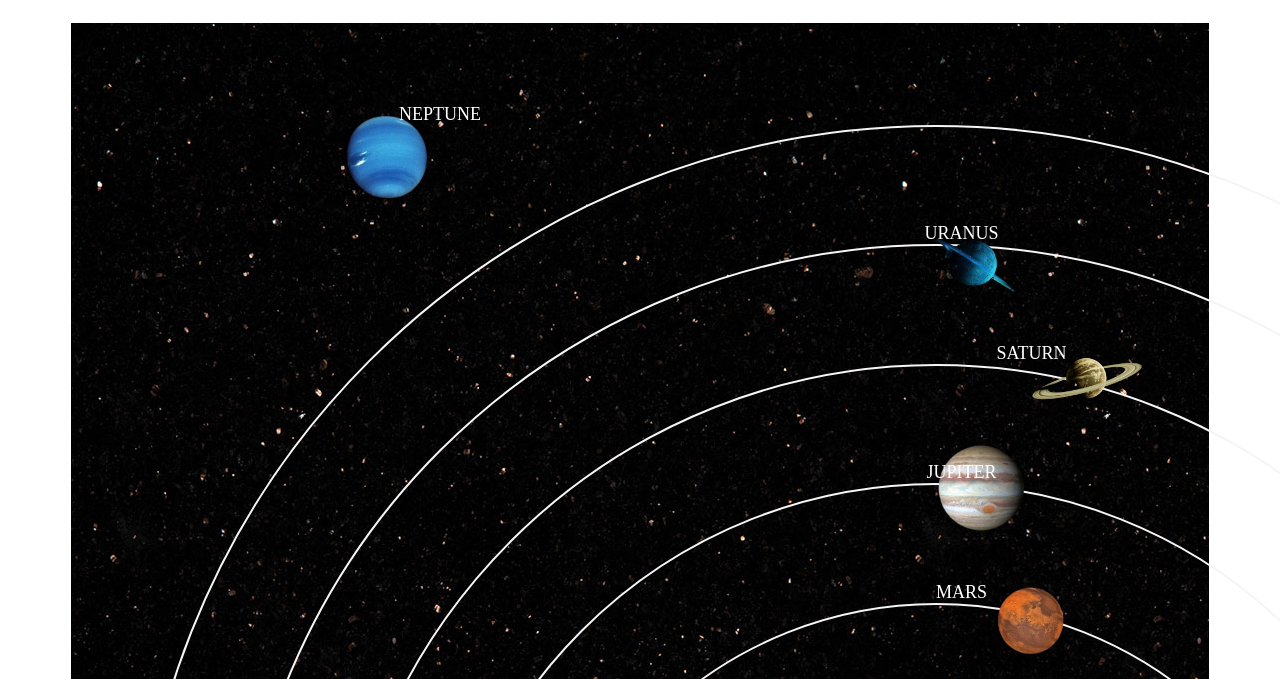
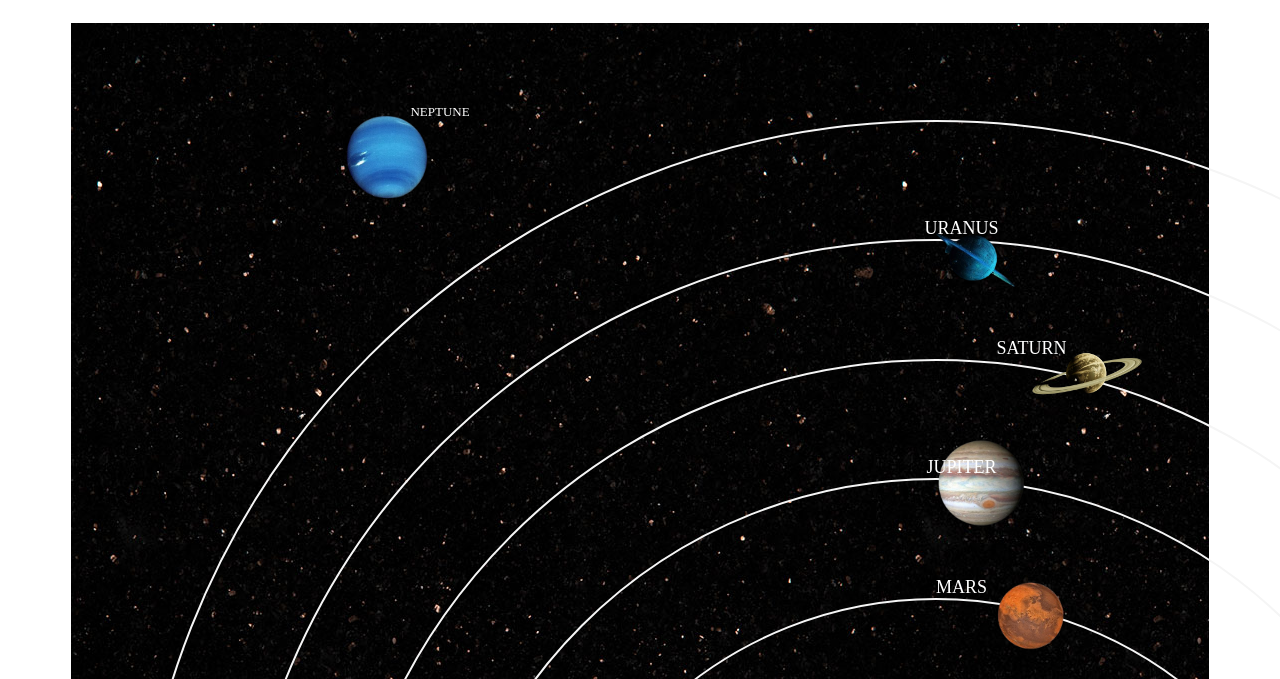
Before and after one commit to Teja5665/Solar-planets, a plain HTML site: page index.html in a window 1280 px wide. Shown: the part 61-740 px from the top of the page. Drawn offline with Linux system fonts and the light colour scheme.

Commit message:
Update index.html

```diff
--- a/index.html
+++ b/index.html
@@ -11,7 +11,7 @@
         <h1>Solar System</h1>
         <div id="galaxy">
             <img src="neptune-removebg-preview.png" width="110px" style="margin: -110px; margin-right: 400px;">
-                <figcaption style="color: white;font-size: large;margin-right: 400px;">NEPTUNE</figcaption>
+                <figcaption style="color: white;font-size: small;margin-right: 400px;">NEPTUNE</figcaption>
                 <div class="neptune">
                     <img src="uranus-removebg-preview.png" width="100px" style="margin: -80px; margin-left: 10px;">
                         <figcaption style="color: white;font-size: large;margin-left: 50px;">URANUS</figcaption>
```
